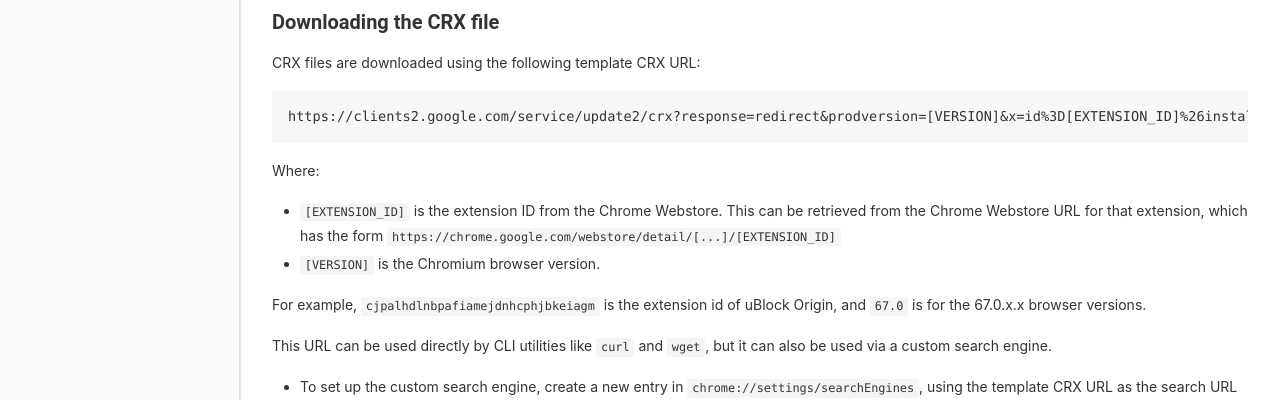
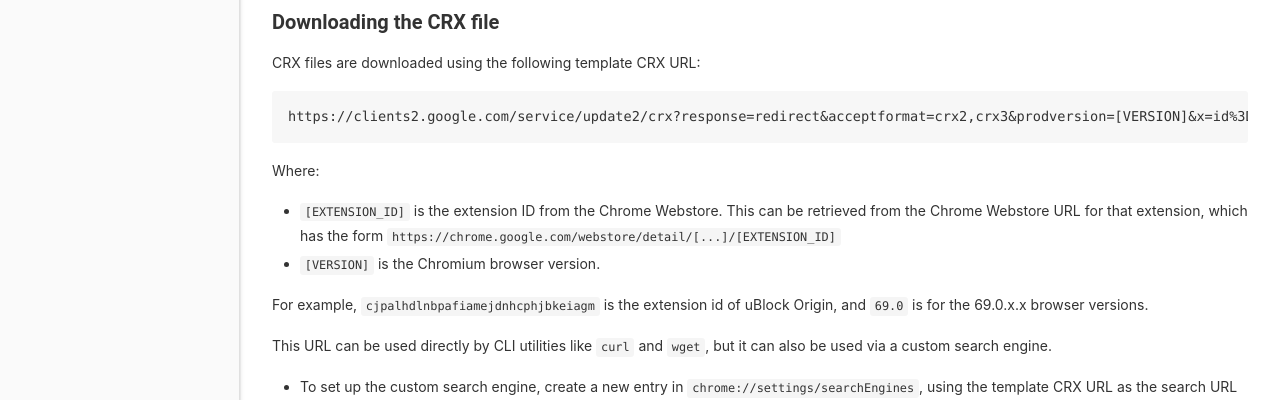
Before and after one commit to ungoogled-software/ungoogled-chromium-wiki, a Jekyll site: the page built from faq.md, in a window 1280 px wide. Shown: the part 521-921 px from the top of the page. Built offline with Jekyll 4.4.1, drawn with Linux system fonts in a browser that asks for light colours.

Commit message:
FAQ: Add acceptformat argument to CWS CRX URL
Fixes https://github.com/Eloston/ungoogled-chromium/issues/531

```diff
--- a/faq.md
+++ b/faq.md
@@ -26,14 +26,14 @@ Yes, but not via the Chrome Webstore interface. Instead, the URL used by the Web
 
 CRX files are downloaded using the following template CRX URL:
 
-    https://clients2.google.com/service/update2/crx?response=redirect&prodversion=[VERSION]&x=id%3D[EXTENSION_ID]%26installsource%3Dondemand%26uc
+    https://clients2.google.com/service/update2/crx?response=redirect&acceptformat=crx2,crx3&prodversion=[VERSION]&x=id%3D[EXTENSION_ID]%26installsource%3Dondemand%26uc
 
 Where:
 
 * `[EXTENSION_ID]` is the extension ID from the Chrome Webstore. This can be retrieved from the Chrome Webstore URL for that extension, which has the form `https://chrome.google.com/webstore/detail/[...]/[EXTENSION_ID]`
 * `[VERSION]` is the Chromium browser version.
 
-For example, `cjpalhdlnbpafiamejdnhcphjbkeiagm` is the extension id of uBlock Origin, and `67.0` is for the 67.0.x.x browser versions.
+For example, `cjpalhdlnbpafiamejdnhcphjbkeiagm` is the extension id of uBlock Origin, and `69.0` is for the 69.0.x.x browser versions.
 
 This URL can be used directly by CLI utilities like `curl` and `wget`, but it can also be used via a custom search engine.
 * To set up the custom search engine, create a new entry in `chrome://settings/searchEngines`, using the template CRX URL as the search URL above after replacing `[EXTENSION_ID]` with `%s`. Then, set `chrome://flags/#extension-mime-request-handling` to `Download as regular file`.
```
